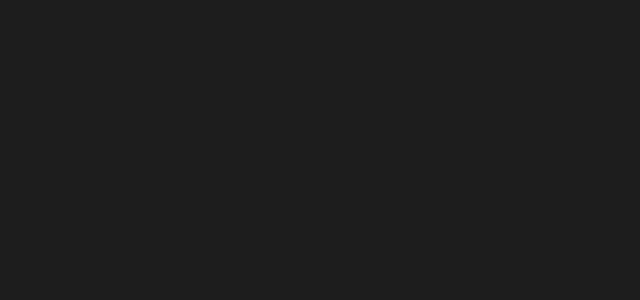
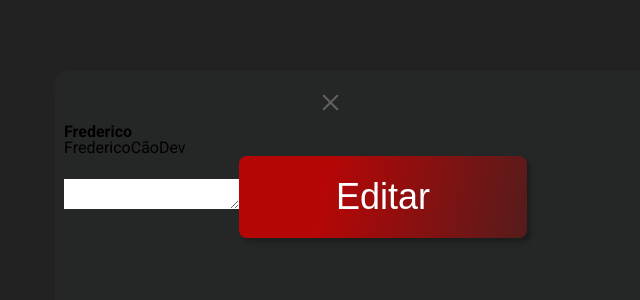
Before and after one commit to Deviews-Inc/deviews-projeto-final-m3, a React (Create React App) app: page / in a window 1280 px wide. Shown: the top 300 px of the page, without its empty margins (0-640 px from the left). Built offline with nearby package versions, Linux system fonts and the light colour scheme.

Commit message:
:construction: Modais

```diff
--- a/src/App.tsx
+++ b/src/App.tsx
@@ -1,3 +1,5 @@
+import Button from "./components/Button";
+import Modal from "./components/Modal";
 import GlobalBase from "./styles/base";
 import GlobalReset from "./styles/reset";
 
@@ -6,6 +8,17 @@
     <>
       <GlobalBase />
       <GlobalReset />
+      <Modal>
+        <figure>
+          <img src="" alt="" />
+        </figure>
+        <h4>Frederico</h4>
+        <span>FredericoCãoDev</span>
+        <form action="">
+          <textarea name="" id=""></textarea>
+          <Button>Editar</Button>
+        </form>
+      </Modal>
     </>
   );
 }
--- /dev/null
+++ b/src/components/Modal/index.tsx
@@ -0,0 +1,22 @@
+import { ContainerBackground, ContainerModal } from "./style";
+import { CgClose } from "react-icons/cg";
+import { ReactNode } from "react";
+
+interface ModalProps {
+  children: ReactNode;
+}
+
+const Modal = ({ children }: ModalProps) => {
+  return (
+    <>
+      <ContainerBackground>
+        <ContainerModal>
+          <CgClose className="close" />
+          <div>{children}</div>
+        </ContainerModal>
+      </ContainerBackground>
+    </>
+  );
+};
+
+export default Modal;
--- /dev/null
+++ b/src/components/Modal/style.ts
@@ -0,0 +1,29 @@
+import styled from "styled-components";
+
+export const ContainerBackground = styled.div`
+  background: var(--color-grey-3-modal);
+  width: 100vw;
+  height: 100vh;
+  display: flex;
+  justify-content: center;
+  align-items: center;
+`;
+
+export const ContainerModal = styled.div`
+  background: var(--color-grey-3);
+  box-shadow: var(--box-shadow);
+  border-radius: 16px;
+  position: absolute;
+  width: 90vw;
+  height: 80vh;
+  padding: 10px;
+
+  .close {
+    color: var(--color-grey-1);
+    position: relative;
+    top: 10px;
+    left: 254px;
+    width: 25px;
+    height: 25px;
+  }
+`;
```
